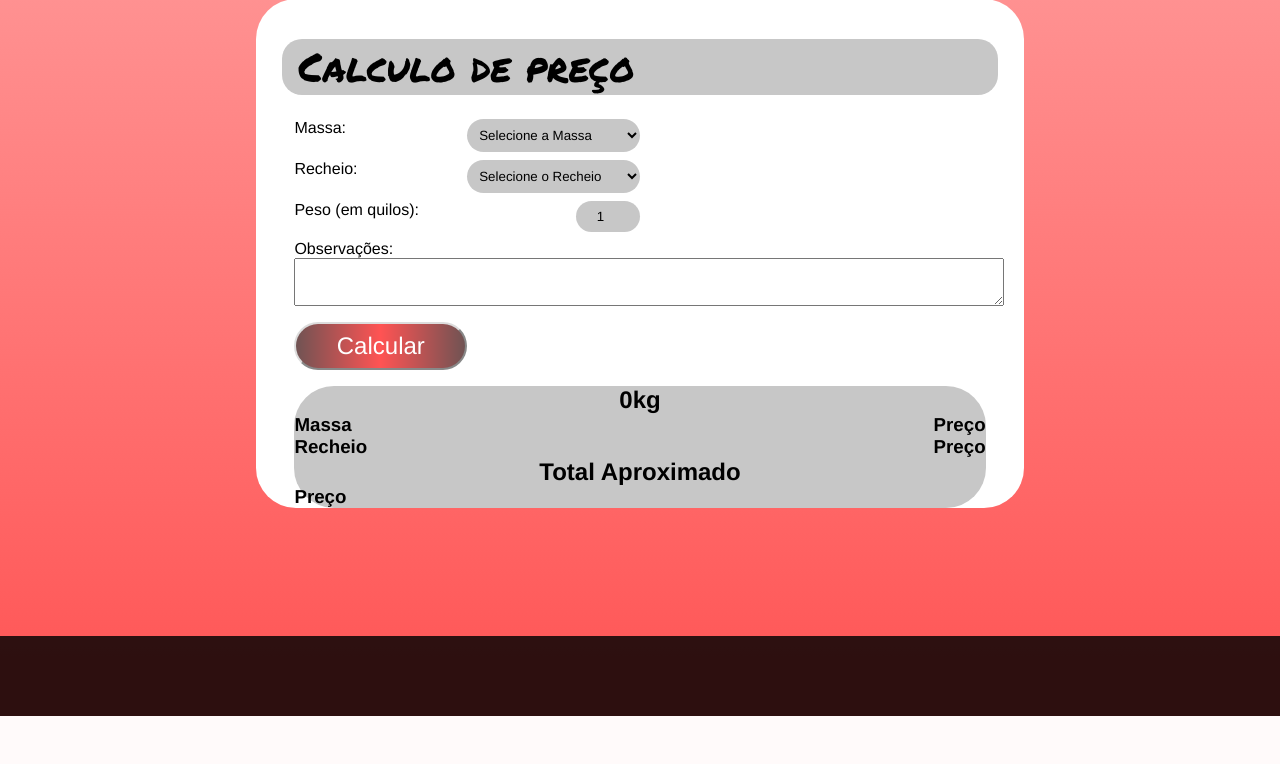
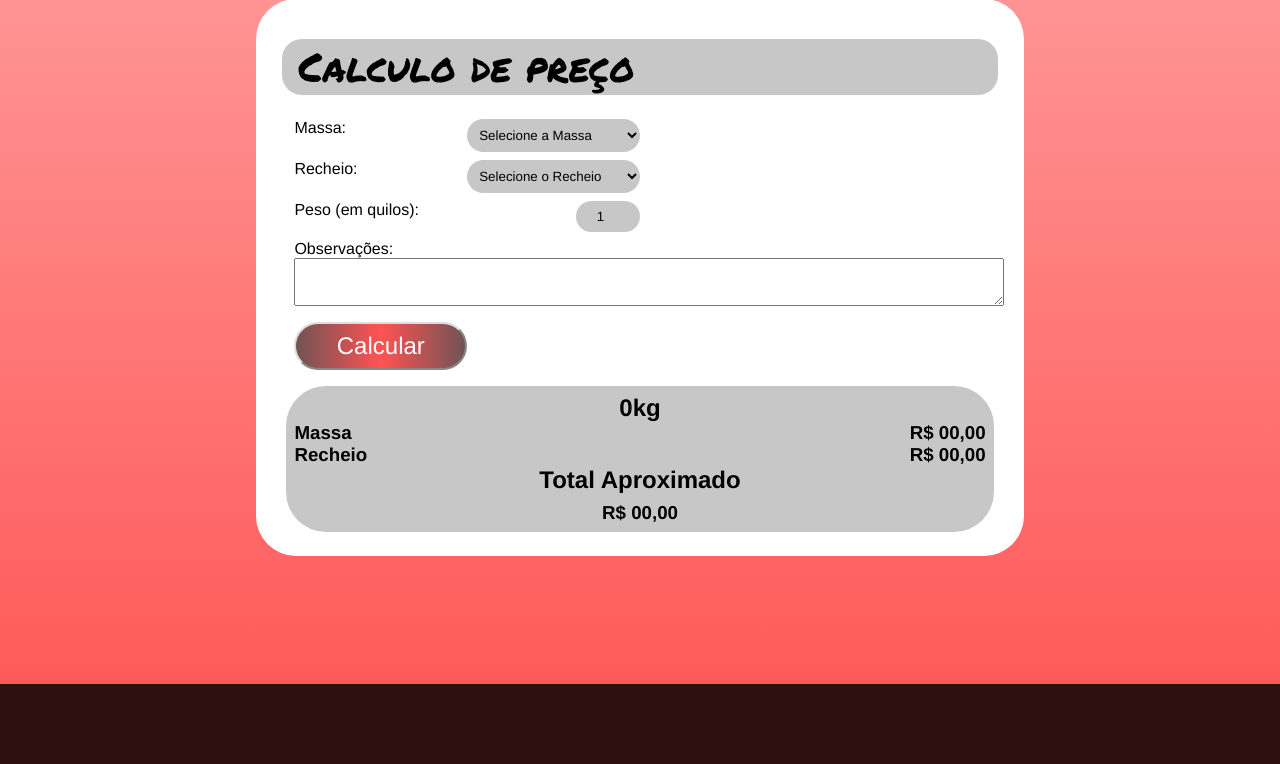
Before and after one commit to BrenoNLps/CakeStore, a PHP site: page /main.html in a window 1280 px wide. Shown: the part 1227-1991 px from the top of the page. Before the commit the page ends 1943 px from the top, so only its background shows below. Run offline with PHP 8.4, Linux system fonts and the light colour scheme.

Commit message:
style: positions change

```diff
--- a/main.html
+++ b/main.html
@@ -94,14 +94,14 @@
                 <h2 class="peso">0kg</h2>
                 <div class="valorParte">
                     <h3>Massa</h3>
-                    <h3>Preço</h3>
+                    <h3>R$ 00,00</h3>
                 </div>
                 <div class="valorParte">
                     <h3>Recheio</h3>
-                    <h3>Preço</h3>
+                    <h3>R$ 00,00</h3>
                 </div>
                 <h2>Total Aproximado</h2>
-                <h3 class="precoFinal">Preço</h3>
+                <h3 class="precoFinal">R$ 00,00</h3>
             </div>
         </div>
 
--- a/style.css
+++ b/style.css
@@ -183,6 +183,8 @@ button{
     flex-direction: column;
     align-items: center;
     border-radius: 40px;
+    padding: 1vh;
+    margin-bottom: 3vh;
 }
 .valorParte{
     width: 100%;
@@ -191,7 +193,7 @@ button{
 }
 
 .precoFinal{
-    width: 100%;
+    margin-top: 1vh;
 }
 footer{
     margin-top: 10%;
```
